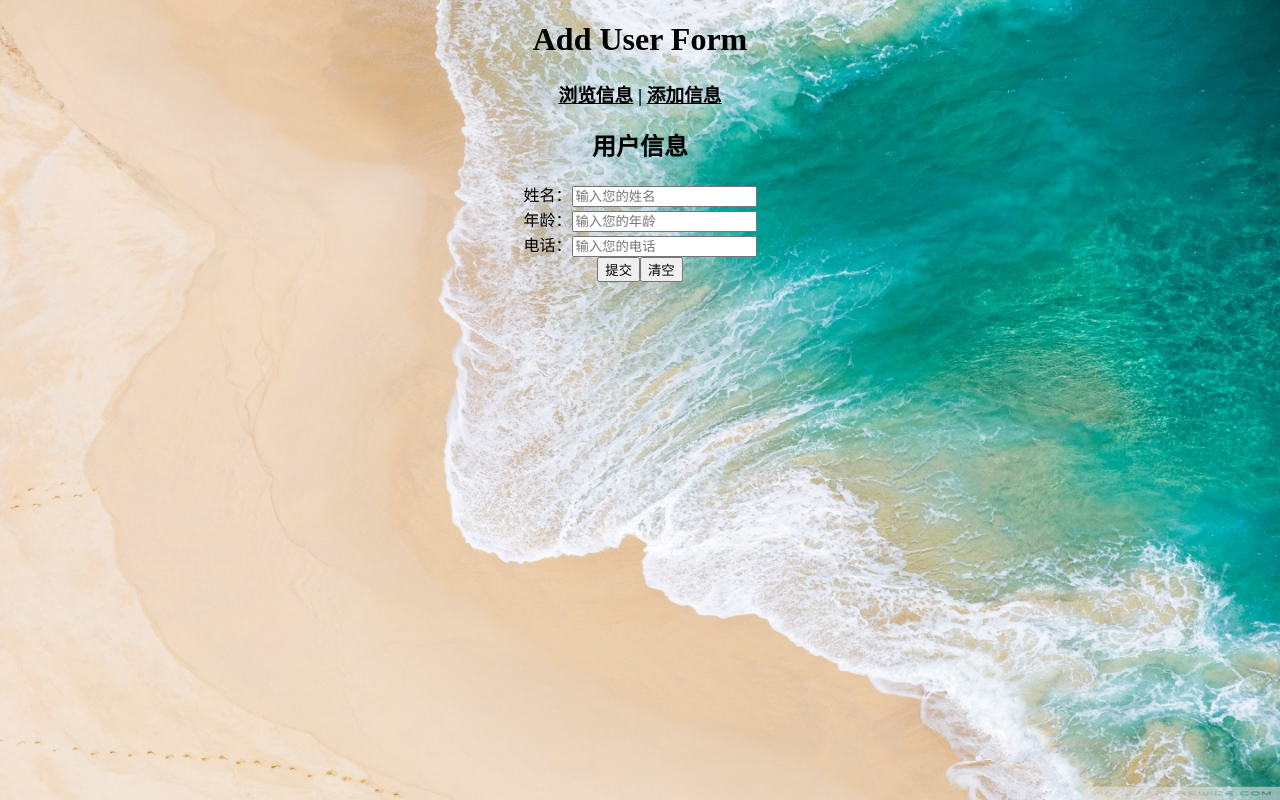
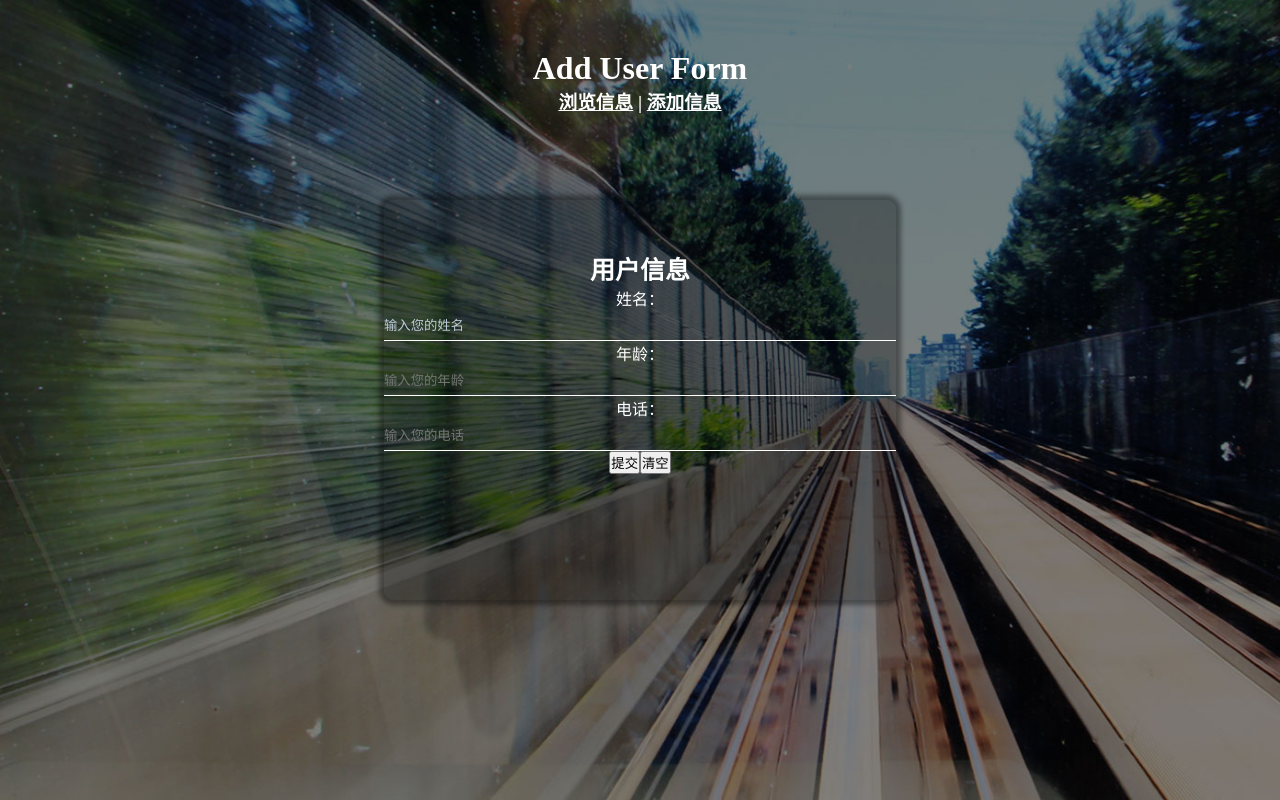
Before and after one commit to tpcmi/learn_Django, a Django app: page /myapp/add in a window 1280 px wide. Run offline with Django 3.2, Linux system fonts and the light colour scheme.

Commit message:
完善页面

```diff
--- a/templates/myapp/add.html
+++ b/templates/myapp/add.html
@@ -1,6 +1,7 @@
 <!DOCTYPE html>
 <html lang="zh-CN">
 {% load static %}
+
 <head>
     <meta charset="utf-8">
     <title>Add User</title>
@@ -10,31 +11,85 @@
 </head>
 
 <body>
+    <div class='main'>
+        <div class="title">
             <h1>Add User Form</h1>
             <h3> <a href="/myapp/show">浏览信息</a> | <a href="/myapp/add">添加信息</a> </h3>
-    <div>
+        </div>
+        <div class="infoForm">
             <h2>用户信息</h2>
             <form action="" class="form">
                 <div>
-                <label for="name">姓名：</label><input type="text" id="name" placeholder="输入您的姓名" required>
+                    <label for="name"><span>姓名：</span></label><input type="text" id="name" placeholder="输入您的姓名" required>
                 </div>
                 <div>
-                <label for="age">年龄：</label><input type="text" id="age" placeholder="输入您的年龄" required>
+                    <label for="age"><span>年龄：</span></label><input type="text" id="age" placeholder="输入您的年龄" required>
                 </div>
                 <div>
-                <label for="tel">电话：</label><input type="text" id="tel" placeholder="输入您的电话" required>
+                    <label for="tel"><span>电话：</span></label><input type="text" id="tel" placeholder="输入您的电话" required>
                 </div>
                 <div>
                     <input type="submit" value="提交"><input id="clearForm" type="button" value="清空" onclick="clear();">
                 </div>
             </form>
         </div>
+    </div>
 </body>
 <style type="text/css">
-    body{
-        background-image: url("{% static 'myapp/beach.jpg' %}") ;
+    * {
+        margin: 0;
+        padding: 0;
+    }
+
+    html,
+    body {
+        width: 100%;
+        height: 100%;
+    }
+
+    .main {
+        width: 100%;
+        height: 100%;
+        background-image: url("{% static 'myapp/track.jpg' %}");
         background-repeat: no-repeat;
         background-size: cover;
+    }
+    .title{
+        padding-top: 50px;
+        color: white;
+    }
+    .infoForm {
+        width: 40vw;
+        height: 50vh;
+        background: rgba(0, 0, 0, 0.3);
+        position: fixed;
+        top: 0;
+        left: 0;
+        right: 0;
+        bottom: 0;
+        margin: auto;
+        border-radius: 10px;
+        padding: 50px 0;
+        box-sizing: border-box;
+        box-shadow: 0 0 5px 5px rgba(0, 0, 0, 0.4);
+    }
+    .infoForm>h2,label{
+        color: white;
+    }
+    .infoForm>h2{
+        font-size: 25px;
+    }
+    #name,#age,#tel{
+        width: 100%;
+        height: 30px;
+        background: transparent;
+        border: none;
+        border-bottom: 1px solid white;
+        outline: none;
+        color: white;
+    }
+    #name::-webkit-input-placeholder{
+        color: #BDCADA;
     }
     a:hover {
         color: blue;
@@ -42,21 +97,19 @@
 
     a {
         text-decoration: underline;
-        color: black;
+        color:white;
     }
 
     h1,
     h2,
     h3,
-    .form{
+    .form {
         text-align: center;
     }
-
 </style>
 <script src="https://cdn.bootcdn.net/ajax/libs/jquery/3.6.0/jquery.js"></script>
 <script>
-
-    function clear(){
+    function clear() {
         console.log('here');
         $('#name').val('');
         $('#age').val('');
@@ -64,4 +117,5 @@
     };
     document.getElementById("clearForm").onclick = clear;
 </script>
+
 </html>
```
Also changed, not shown: static/myapp/track.jpg (added), 1 other file. Lines whose indentation alone changed are shown as unchanged.
